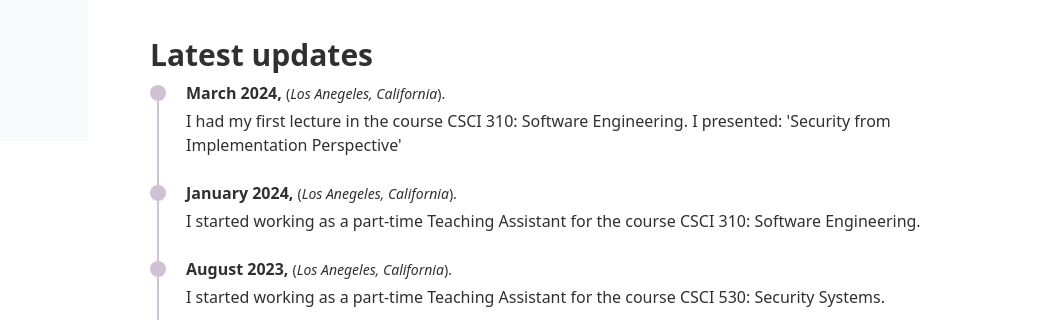
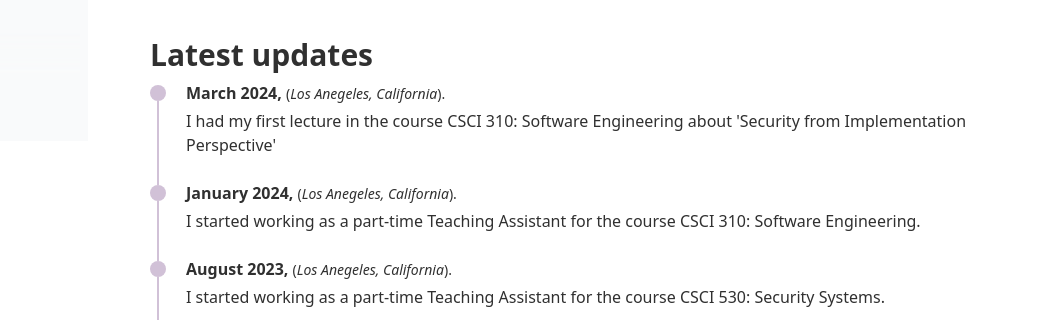
Before and after one commit to cchaniotaki/cchaniotaki.github.io, an Astro site: page / in a window 1280 px wide. Shown: the part 659-979 px from the top of the page, 216-1280 px from the left. Built offline with nearby package versions, Linux system fonts and the light colour scheme; Astro itself is replaced by a stand-in of ours.

Commit message:
update the news

```diff
--- a/src/pages/index.astro
+++ b/src/pages/index.astro
@@ -52,7 +52,7 @@ import TimeLineElement from "../components/cv/TimeLine.astro";
         <TimeLineElement
                 university="March 2024"
                 subtitle="Los Anegeles, California"
-                title="I had my first lecture in the course CSCI 310: Software Engineering. I presented: 'Security from Implementation Perspective'"
+                title="I had my first lecture in the course CSCI 310: Software Engineering about 'Security from Implementation Perspective'"
         >
         </TimeLineElement>
         <TimeLineElement
```
